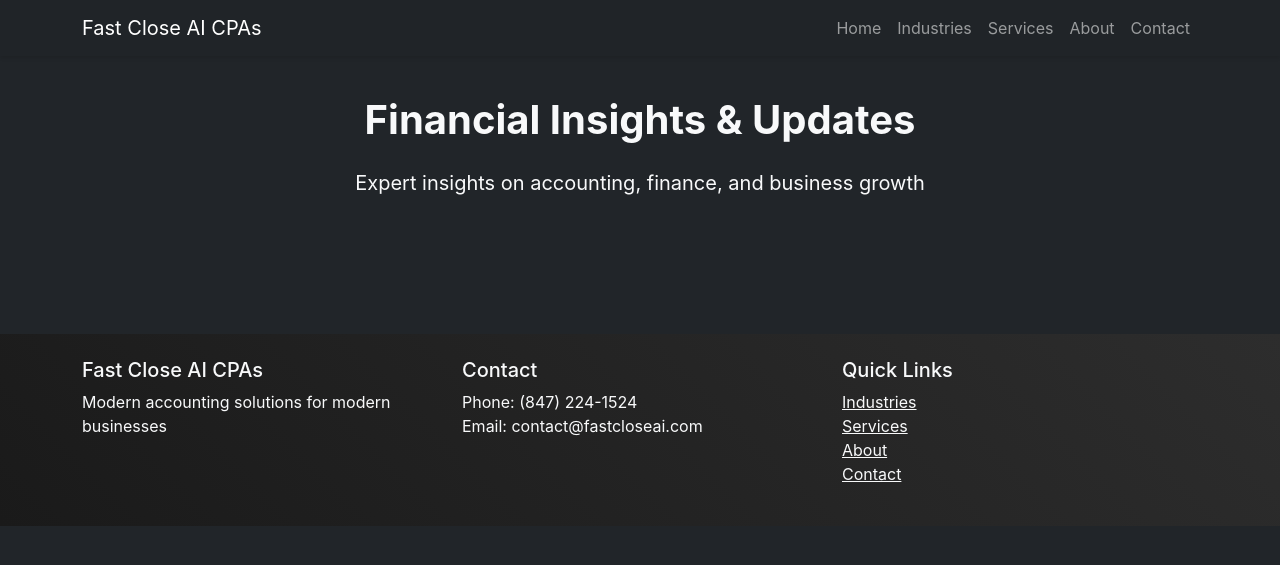
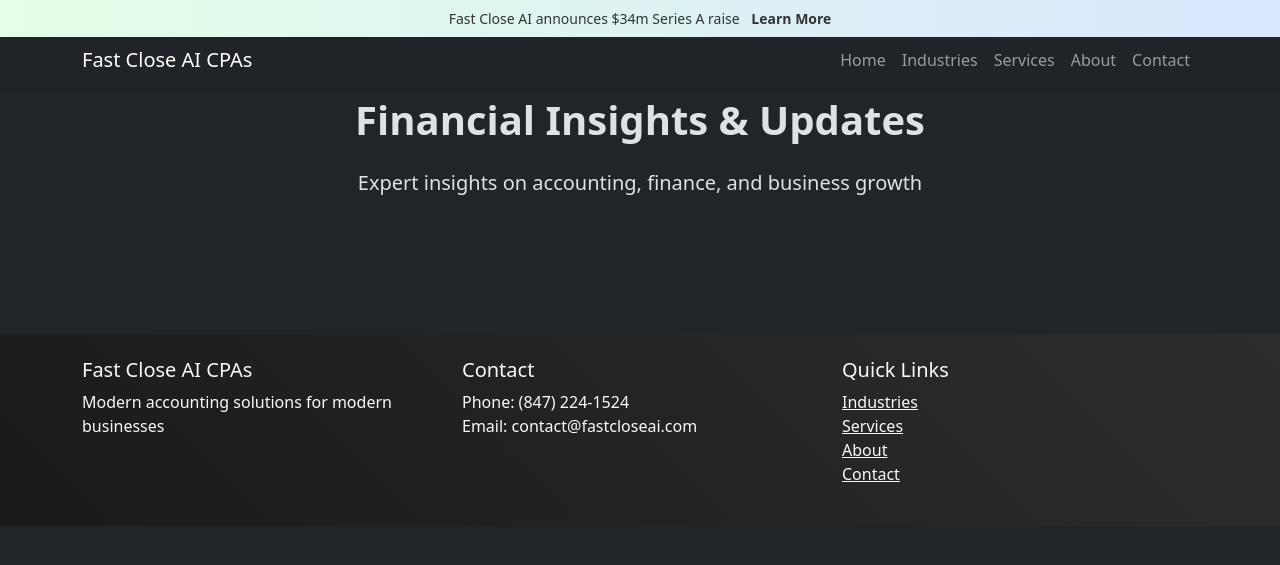
Before and after one commit to imransbaig/FastCloseCPA, a Flask app: page /blog in a window 1280 px wide. Shown: the top 565 px of the page. Run offline with Flask 3, Linux system fonts and the light colour scheme; some libraries are stand-ins or nearby versions.

Commit message:
Agent query: Is the new announcement banner visible at the top of the page with the gradient background and "Learn More" link?
Add announcement banner to website.

Screenshot: https://storage.googleapis.com/screenshot-production-us-central1/c48ebfeb-d745-43c0-8751-f6a541cbc23a/6830c2ea-caef-4edf-896b-bdf1375e63cd.jpg

```diff
--- a/static/css/custom.css
+++ b/static/css/custom.css
@@ -4,19 +4,42 @@
     --gradient-accent: linear-gradient(45deg, #7C4DFF, #448AFF);
 }
 
-body {
-    font-family: 'Inter', -apple-system, BlinkMacSystemFont, 'Segoe UI', Roboto, Oxygen, Ubuntu, Cantarell, 'Open Sans', 'Helvetica Neue', sans-serif;
-    background-color: var(--bs-dark);
-    color: var(--bs-light);
+/* Announcement Banner */
+.announcement-banner {
+    background: linear-gradient(90deg, #e3ffe7 0%, #d9e7ff 100%);
+    color: #333;
+    padding: 0.5rem 0;
+    font-size: 0.875rem;
+    position: fixed;
+    top: 0;
+    width: 100%;
+    z-index: 1031;
 }
 
-/* Navigation */
+.announcement-banner a {
+    color: #333;
+    text-decoration: none;
+    font-weight: 600;
+}
+
+.announcement-banner a:hover {
+    text-decoration: underline;
+}
+
+/* Adjust navbar position to account for announcement banner */
 .navbar {
+    top: 32px;  /* Height of announcement banner */
     box-shadow: 0 2px 4px rgba(0,0,0,0.1);
     background: rgba(33,37,41,0.9) !important;
     backdrop-filter: blur(10px);
 }
 
+/* Adjust main content to account for announcement banner and navbar */
+main {
+    margin-top: calc(56px + 32px) !important;  /* navbar height + announcement banner height */
+}
+
+/* Navigation */
 /* Sections */
 section {
     padding: 2.5rem 0;  /* Further reduced padding */
--- a/templates/base.html
+++ b/templates/base.html
@@ -9,6 +9,12 @@
     <link href="{{ url_for('static', filename='css/custom.css') }}" rel="stylesheet">
 </head>
 <body>
+    <div class="announcement-banner">
+        <div class="container-fluid text-center">
+            <span>Fast Close AI announces $34m Series A raise</span>
+            <a href="#" class="ms-2">Learn More</a>
+        </div>
+    </div>
     <nav class="navbar navbar-expand-lg navbar-dark bg-dark fixed-top">
         <div class="container">
             <a class="navbar-brand" href="/">Fast Close AI CPAs</a>
```
Also changed, not shown: attached_assets/image_1735829563795.png (added).
